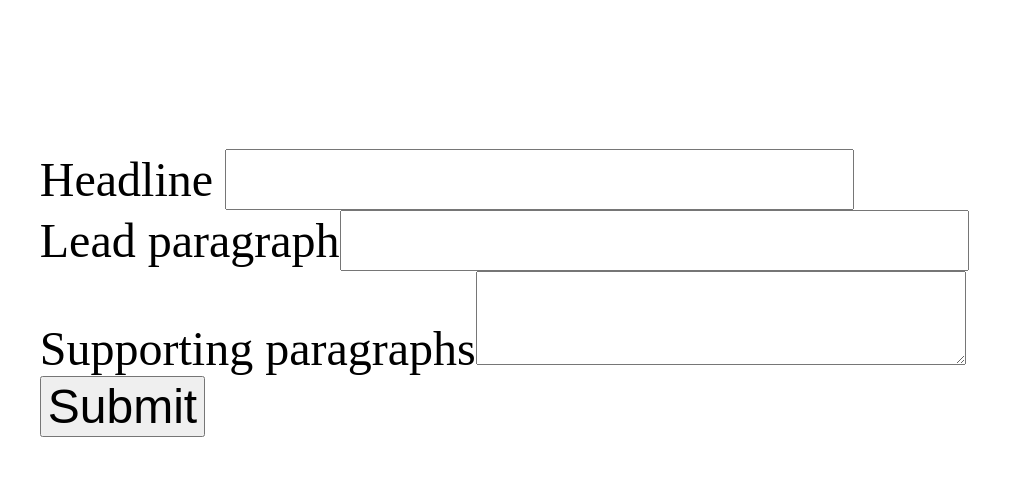
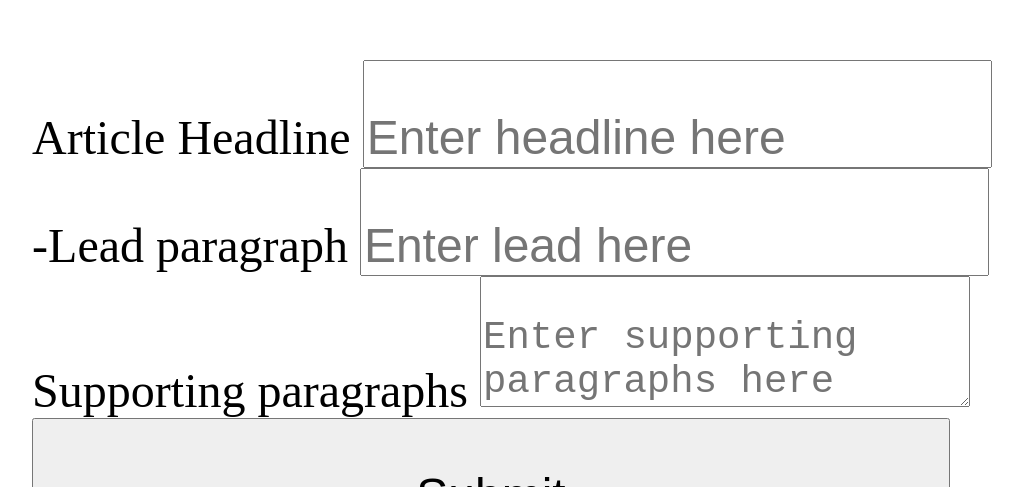
Before and after one commit to marher2016/frontend, a React (Create React App) app: page / in a window 1280 px wide. Shown: the part 465-952 px from the top of the page, without its empty margins (52-1075 px from the left). Built offline with nearby package versions, Linux system fonts and the light colour scheme; no server answers.

Commit message:
add padding, button width, placeholders

```diff
--- a/src/main/PostComponent.css
+++ b/src/main/PostComponent.css
@@ -3,5 +3,10 @@
 }
 
 .input {
-  font-size: 1em
+  font-size: 1em;
+  padding-top: 1em
 }
+
+.button {
+  width: 19.12em
+}
--- a/src/main/PostComponent.js
+++ b/src/main/PostComponent.js
@@ -36,36 +36,39 @@ class UpdateComponent extends Component {
     return (
       <form onSubmit={this.handleSubmit} className="bigfont">
         <div>
-          <label>Headline </label>
+          <label>Article Headline </label>
           <input
             className="input"
             type="text"
             name="headline"
+            placeholder="Enter headline here"
             onChange= {this.handleChange}
             value={headline}>
           </input>
         </div>
         <div>
-          <label>Lead paragraph</label>
+          <label>-Lead paragraph </label>
           <input
             className="input"
             type="text"
             name="lead"
+            placeholder="Enter lead here"
             onChange= {this.handleChange}
             value={lead}>
           </input>
         </div>
         <div>
-          <label>Supporting paragraphs</label>
+          <label>Supporting paragraphs </label>
           <textarea
             className="input"
             name="support"
+            placeholder="Enter supporting paragraphs here"
             onChange= {this.handleChange}
             value={support}>
           </textarea>
         </div>
         <div>
-          <button type="submit" className="input">Submit</button>
+          <button type="submit" className="input button">Submit</button>
         </div>
       </form>
     )
--- a/src/main/ShowComponent.js
+++ b/src/main/ShowComponent.js
@@ -20,7 +20,7 @@ class ShowComponent extends Component {
     /*if(typeof this.state.header !== "undefined") {
 
     }*/
-    axios.get('http://localhost:8181/v1/articles/inrikes/2022/ekonomi/8268')
+    axios.get('http://localhost:8181/v1/articles/inrikes/2022/ekonomi/9018')
     .then(response => {
       this.setState({
         header: response.data.header,
```
